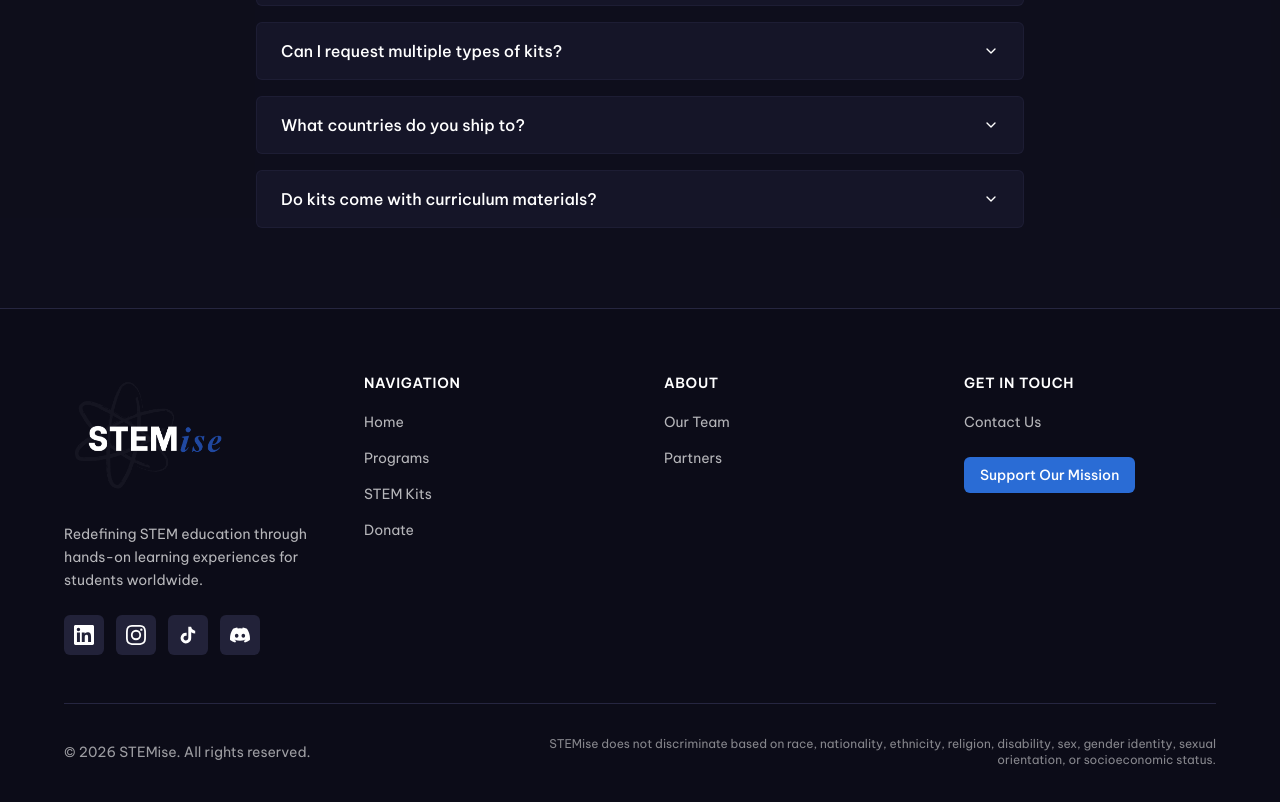
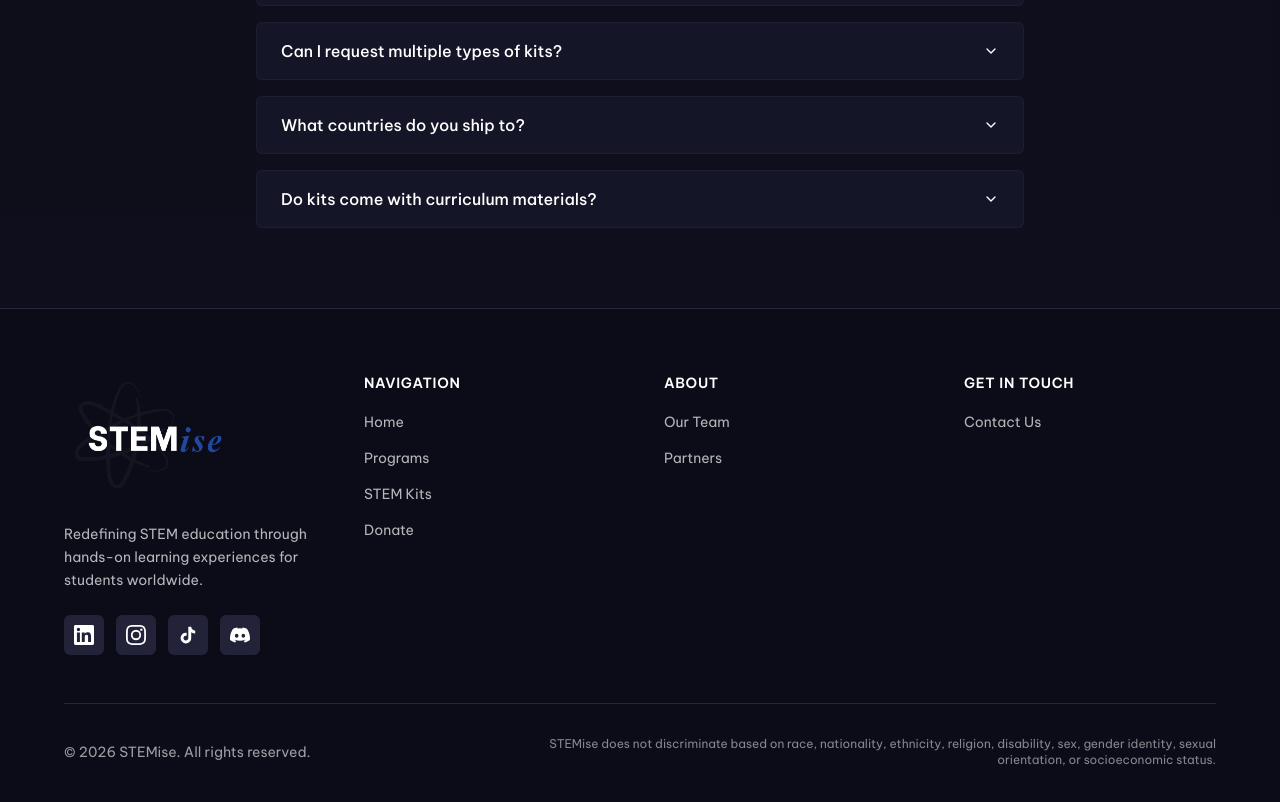
Before and after one commit to STEMise/stemise-website-current-1-3-2026, a React (Vite) app: page /kits in a window 1280 px wide. Shown: the part 3339-4141 px from the top of the page. Built offline with nearby package versions, Linux system fonts and the light colour scheme; the HTML template or start-up script is replaced by a standard one.

Commit message:
Visual edit in Lovable
Edited UI in Lovable

```diff
--- a/src/components/Footer.tsx
+++ b/src/components/Footer.tsx
@@ -124,9 +124,7 @@ const Footer = () => {
             </ul>
             <div className="mt-6">
               <Link to="/donations">
-                <span className="inline-block px-4 py-2 bg-primary text-primary-foreground rounded-lg text-sm font-medium hover:bg-primary/90 transition-colors">
-                  Support Our Mission
-                </span>
+
               </Link>
             </div>
           </div>
```
